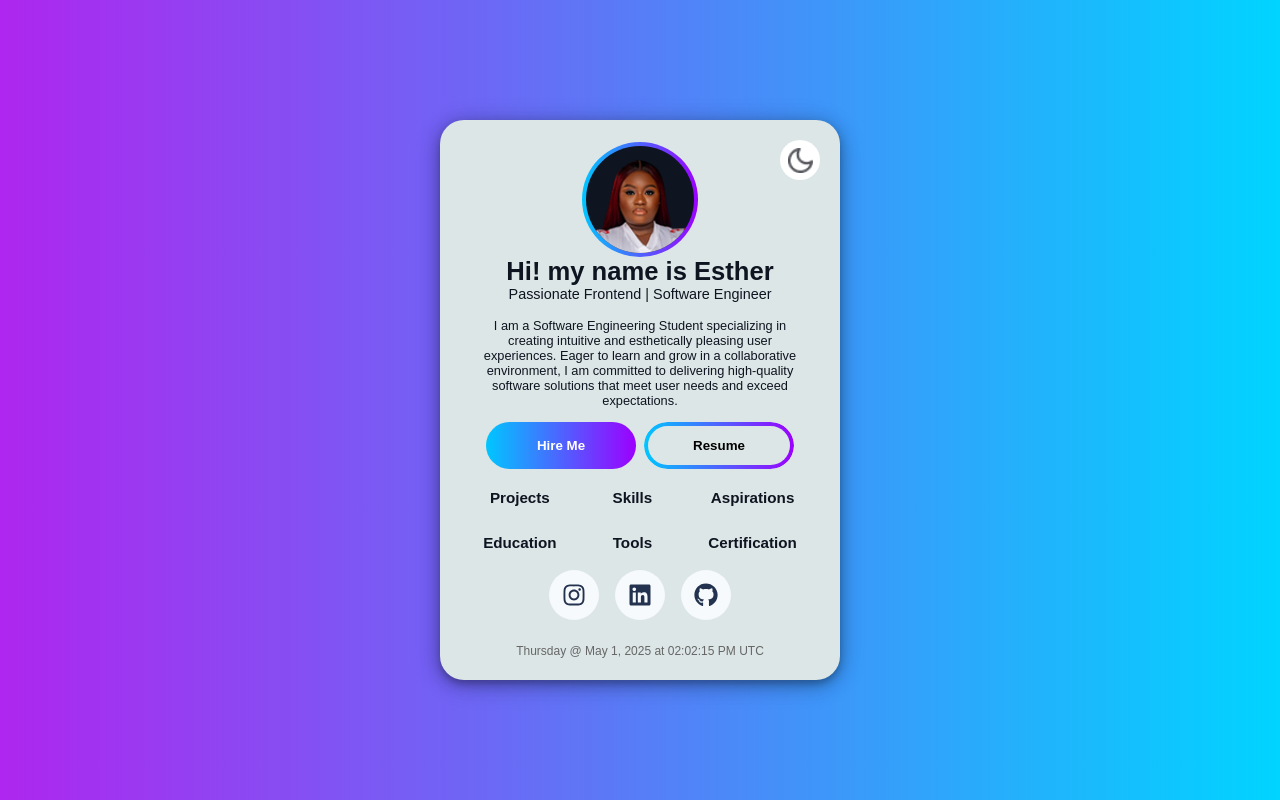
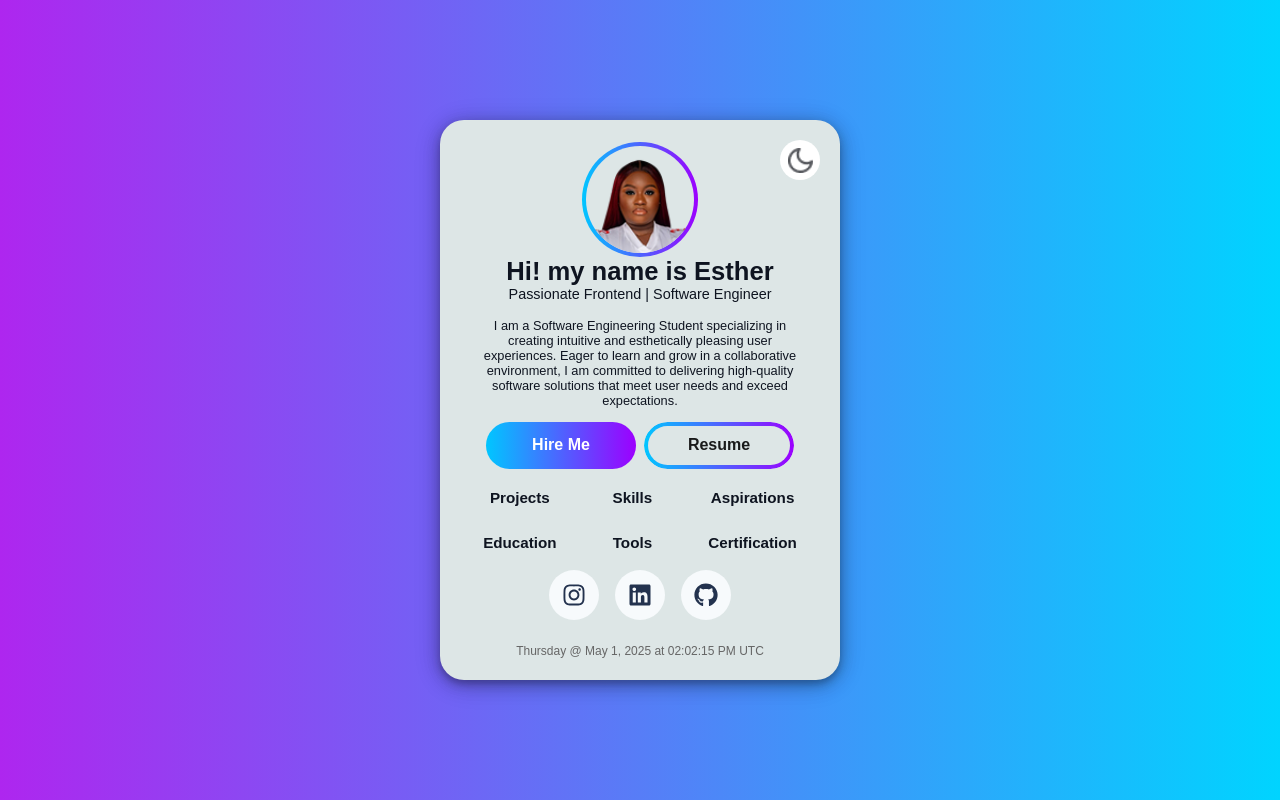
Before and after one commit to estheticallybawo/esther-portfolio-v2, a React (Vite) app: page / in a window 1280 px wide. Built offline with nearby package versions, Linux system fonts and the light colour scheme; a web font is replaced by a local one.

Commit message:
buttons function

```diff
--- a/src/components/ProfileCard.jsx
+++ b/src/components/ProfileCard.jsx
@@ -37,7 +37,7 @@ export default function ProfileCard({ onOpenPanel }) {
       <img
         src="/avatar.png"
         alt="Esther"
-        className={styles.avatar}
+        className={styles.avatar} data-theme={theme}
       />
       </div>
       <h1 className={styles.name}>Hi! my name is Esther </h1>
@@ -47,8 +47,15 @@ export default function ProfileCard({ onOpenPanel }) {
        Eager to learn and grow in a collaborative environment, I am committed to delivering high-quality software solutions that meet user needs and exceed expectations.
       </p>
       <div className={styles.buttonGroup}>
-  <button className={styles.hireMeButton}>Hire Me</button>
-  <button className={styles.resumeButton}>Resume</button>
+  <a className={styles.hireMeButton}
+    href="https://wa.me/+2348025859769"
+    target="_blank"
+    rel="noopener noreferrer">Hire Me</a>
+  <a className={styles.resumeButton}
+  href="/Resume.pdf"
+  target="_blank"
+  rel="noopener noreferrer"
+  >Resume</a>
 </div>
 
 
--- a/src/components/ProfileCard.module.css
+++ b/src/components/ProfileCard.module.css
@@ -101,6 +101,10 @@
     height: 47px;
     flex-shrink: 0;
     transition: transform 0.2s ease;
+    display: flex;
+    align-items: center;
+    justify-content: center;
+    text-decoration: none;
   }
 
   /* RESUME BUTTON – gradient border, white background */
@@ -117,6 +121,11 @@
     height: 2.938rem;
     flex-shrink: 0;
     transition: transform 0.2s ease;
+    display: flex;
+    align-items: center;
+    justify-content: center;
+    text-decoration: none;
+    color: #191a1a;
   }
 
   .resumeButton::before {
@@ -222,7 +231,8 @@
             border: 2px solid;
   }
 
-  [data-theme="dark"] .card, .avatar {
+  [data-theme="dark"] .card,
+  [data-theme="dark"] .avatar {
     background: #0E1420;
   }
 
--- a/src/components/ThemeToggle.module.css
+++ b/src/components/ThemeToggle.module.css
@@ -53,6 +53,6 @@
   opacity: 0;
 }
 [data-theme="dark"] .themeToggle {
-  background: black;
+  background: #2d3748;
   color: white;
 }
```
Also changed, not shown: 1 other file (tests, documents, lock files or other folders).
